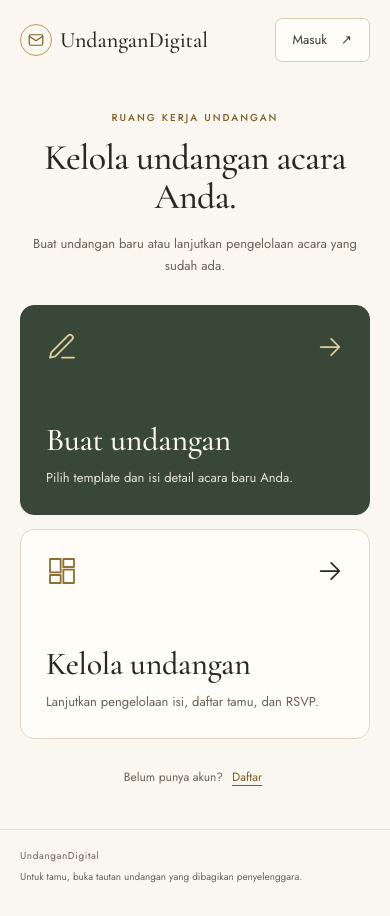
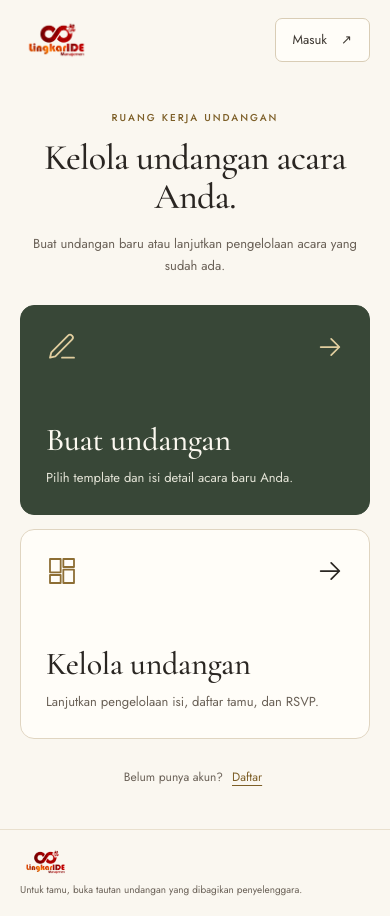
Before and after one commit to lim-event-tech/undangan-digital, a Next.js app: page / in a window 390 px wide. Built offline with nearby package versions, Linux system fonts and the light colour scheme.

Commit message:
feat: tambah branding lingkaride

```diff
--- a/next.config.ts
+++ b/next.config.ts
@@ -5,7 +5,7 @@ const nextConfig: NextConfig = {
   serverExternalPackages: ["baileys"],
   output: process.env.NEXT_OUTPUT === "standalone" ? "standalone" : undefined,
   images: {
-    localPatterns: [{ pathname: "/foto/**" }, { pathname: "/template/assets/**", search: "" }],
+    localPatterns: [{ pathname: "/foto/**" }, { pathname: "/template/assets/**", search: "" }, { pathname: "/brand/logolim.png", search: "" }],
     formats: ["image/webp"],
     minimumCacheTTL: 2592000,
   },
--- a/src/app/admin/masuk/page.tsx
+++ b/src/app/admin/masuk/page.tsx
@@ -4,6 +4,7 @@ import { googleConfigured } from "@/lib/auth-options";
 import { getAdmin } from "@/lib/session";
 import { TombolGoogle } from "../../masuk/tombol-google";
 import { FormMasukAdmin } from "./form-masuk-admin";
+import { BrandLogo } from "@/components/brand-logo";
 
 export const metadata: Metadata = { title: "Masuk admin" };
 
@@ -24,7 +25,7 @@ export default async function MasukAdminPage({ searchParams }: PageProps<"/admin
       <div className="flex w-full max-w-md flex-col gap-6">
         <div className="flex flex-col items-center gap-2 text-center">
           <span className="text-xs tracking-[0.2em] text-emas uppercase">Admin global</span>
-          <span className="font-judul text-[32px] leading-none font-semibold">UndanganDigital</span>
+          <BrandLogo />
         </div>
         <div className="flex flex-col gap-6 rounded-[10px] border border-garis bg-white p-7 shadow-[0_1px_2px_rgba(42,38,34,0.04),0_12px_32px_-18px_rgba(42,38,34,0.22)]">
           <div className="flex flex-col gap-1.5">
--- a/src/app/page.tsx
+++ b/src/app/page.tsx
@@ -1,6 +1,7 @@
 import type { Metadata } from "next";
 import Link from "next/link";
 import { Ikon } from "@/components/ikon";
+import { BrandLogo } from "@/components/brand-logo";
 import "./portal.css";
 
 export const metadata: Metadata = {
@@ -20,9 +21,8 @@ export default function Beranda() {
   return (
     <div className="portal-awal selalu-gerak">
       <header className="portal-header">
-        <Link className="portal-merek" href="/" aria-label="UndanganDigital, beranda">
-          <span className="portal-lambang"><Ikon nama="surat" ukuran={18} /></span>
-          <span>UndanganDigital</span>
+        <Link className="portal-merek" href="/" aria-label="LingkarIDE Manajemen, beranda UndanganDigital">
+          <BrandLogo height={40} />
         </Link>
         <Link className="portal-masuk" href="/masuk">Masuk <span aria-hidden="true">↗</span></Link>
       </header>
@@ -66,7 +66,7 @@ export default function Beranda() {
       </main>
 
       <footer className="portal-footer">
-        <span>UndanganDigital</span>
+        <BrandLogo height={28} />
         <p>Untuk tamu, buka tautan undangan yang dibagikan penyelenggara.</p>
       </footer>
     </div>
--- a/src/app/portal.css
+++ b/src/app/portal.css
@@ -13,8 +13,7 @@
 .portal-awal a { text-decoration: none; }
 .portal-awal a:focus-visible { outline: 2px solid #7d5f28; outline-offset: 5px; }
 .portal-header { display: flex; align-items: center; justify-content: space-between; gap: 16px; width: 100%; max-width: 1440px; margin-inline: auto; padding: 24px 40px; }
-.portal-merek { display: inline-flex; align-items: center; gap: 10px; color: #2a2622; font: 500 25px/1.2 'Cormorant Garamond', Georgia, serif; white-space: nowrap; }
-.portal-lambang { display: grid; place-items: center; width: 36px; height: 36px; border: 1px solid #b69b63; border-radius: 50%; color: #7d5f28; }
+.portal-merek { display: inline-flex; align-items: center; color: #2a2622; }
 .portal-masuk { display: inline-flex; align-items: center; justify-content: center; gap: 14px; min-height: 44px; padding: 9px 17px; border: 1px solid #d9cdb6; border-radius: 7px; font-size: 13px; color: #3d3731; background: #fffdf8; white-space: nowrap; transition: border-color .2s, background .2s; }
 .portal-masuk:hover { border-color: #a8853f; background: #f3eddd; }
 .portal-main { display: flex; flex: 1; align-items: center; justify-content: center; padding: 44px 28px 54px; }
@@ -49,8 +48,6 @@
 @keyframes portal-tampil { from { opacity: 0; transform: translateY(14px); } to { opacity: 1; transform: none; } }
 @media (max-width: 700px) {
   .portal-header { padding: 18px 20px; }
-  .portal-merek { font-size: 22px; gap: 8px; }
-  .portal-lambang { width: 32px; height: 32px; }
   .portal-main { padding: 30px 20px 36px; }
   .portal-isi { max-width: 470px; gap: 28px; }
   .portal-pilihan { grid-template-columns: minmax(0, 1fr); gap: 14px; }
@@ -62,7 +59,6 @@
 }
 @media (max-width: 360px) {
   .portal-header { padding-inline: 16px; gap: 10px; }
-  .portal-merek { font-size: 20px; }
   .portal-masuk { padding-inline: 12px; gap: 9px; font-size: 12px; }
   .portal-main { padding-inline: 16px; }
   .portal-jeda { display: block; }
@@ -71,8 +67,5 @@
 }
 @media (max-width: 300px) {
   .portal-header { padding-inline: 12px; gap: 6px; }
-  .portal-merek { font-size: 17px; gap: 6px; }
-  .portal-lambang { width: 24px; height: 24px; }
-  .portal-lambang svg { width: 14px; height: 14px; }
   .portal-masuk { padding-inline: 8px; gap: 6px; font-size: 11px; }
 }
--- a/src/components/admin-shell.tsx
+++ b/src/components/admin-shell.tsx
@@ -1,5 +1,5 @@
 import Link from "next/link";
-import { Ikon } from "@/components/ikon";
+import { BrandLogo } from "@/components/brand-logo";
 import { SidebarNav, type ItemNav } from "@/components/sidebar-nav";
 import { TombolKeluar } from "@/components/tombol-keluar";
 import { can, type Permission } from "@/lib/admin/roles";
@@ -25,17 +25,9 @@ export function AdminShell({
   return (
     <div className="flex min-h-screen flex-col lg:flex-row">
       <aside className="flex flex-col gap-4 border-b border-garis bg-white p-4 lg:sticky lg:top-0 lg:h-screen lg:w-64 lg:shrink-0 lg:overflow-y-auto lg:border-r lg:border-b-0">
-        <Link href="/admin" className="flex items-center gap-2 px-2 text-tinta no-underline">
-          <span
-            aria-hidden="true"
-            className="flex size-8 items-center justify-center rounded-full border border-[#c6a867] bg-white text-emas"
-          >
-            <Ikon nama="surat" ukuran={16} />
-          </span>
-          <span className="flex flex-col leading-tight">
-            <span className="font-judul text-[21px] font-medium">UndanganDigital</span>
-            <span className="text-[11px] tracking-[0.14em] text-redup uppercase">Admin global</span>
-          </span>
+        <Link href="/admin" aria-label="LingkarIDE Manajemen, admin UndanganDigital" className="flex flex-col items-start gap-2 px-2 text-tinta no-underline">
+          <BrandLogo height={36} />
+          <span className="text-[11px] tracking-[0.14em] text-redup uppercase">Admin global</span>
         </Link>
 
         <SidebarNav items={nav} />
--- a/src/components/app-shell.tsx
+++ b/src/components/app-shell.tsx
@@ -2,7 +2,7 @@
 
 import Link from "next/link";
 import { useParams } from "next/navigation";
-import { Ikon } from "@/components/ikon";
+import { BrandLogo } from "@/components/brand-logo";
 import { SidebarNav, type ItemNav } from "@/components/sidebar-nav";
 import { TombolKeluar } from "@/components/tombol-keluar";
 import { akhiriKelolaAction } from "@/app/undangan/kelola-actions";
@@ -55,17 +55,10 @@ export function AppShell({
       <aside className="flex flex-col gap-4 border-b border-garis bg-white p-4 lg:sticky lg:top-0 lg:h-screen lg:w-64 lg:shrink-0 lg:overflow-y-auto lg:border-r lg:border-b-0">
         <Link
           href="/undangan"
+          aria-label="LingkarIDE Manajemen, daftar undangan"
           className="flex items-center gap-2 px-2 text-tinta no-underline"
         >
-          <span
-            aria-hidden="true"
-            className="flex size-8 items-center justify-center rounded-full border border-[#c6a867] bg-white text-emas"
-          >
-            <Ikon nama="surat" ukuran={16} />
-          </span>
-          <span className="font-judul text-[21px] font-medium">
-            UndanganDigital
-          </span>
+          <BrandLogo height={36} />
         </Link>
 
         {invitation && status ? (
--- /dev/null
+++ b/src/components/brand-logo.tsx
@@ -0,0 +1,19 @@
+import Image from "next/image";
+
+const LOGO_RATIO = 600 / 329;
+
+export function BrandLogo({ height = 44, className = "" }: { height?: number; className?: string }) {
+  return (
+    <span className={`inline-flex shrink-0 items-center ${className}`}>
+      <Image
+        src="/brand/logolim.png"
+        alt="LingkarIDE Manajemen"
+        width={Math.round(height * LOGO_RATIO)}
+        height={height}
+        draggable={false}
+        className="block max-w-full object-contain"
+        style={{ height, width: "auto" }}
+      />
+    </span>
+  );
+}
--- a/src/components/layout-auth.tsx
+++ b/src/components/layout-auth.tsx
@@ -1,5 +1,6 @@
 import type { ReactNode } from "react";
 import { kartu } from "@/components/ui";
+import { BrandLogo } from "@/components/brand-logo";
 
 export function LayoutAuth({
   judul,
@@ -13,7 +14,7 @@ export function LayoutAuth({
   return (
     <div className="grid min-h-screen lg:grid-cols-2">
       <section className="hidden flex-col justify-between border-r border-garis bg-krem-2/60 p-12 lg:flex">
-        <span className="font-judul text-[26px] font-semibold">UndanganDigital</span>
+        <BrandLogo className="self-start" />
         <div className="flex max-w-md flex-col gap-4">
           <h2 className="font-judul text-[52px] leading-[1.08] font-semibold">
             Semua tamu,{" "}
@@ -31,6 +32,7 @@ export function LayoutAuth({
         <div
           className={`${kartu} flex w-full max-w-md flex-col gap-6 p-7 shadow-[0_1px_2px_rgba(42,38,34,0.04),0_12px_32px_-18px_rgba(42,38,34,0.22)]`}
         >
+          <BrandLogo className="self-start lg:hidden" />
           <div className="flex flex-col gap-1.5">
             <h1 className="m-0 font-judul text-[34px] leading-tight font-semibold">{judul}</h1>
             <p className="m-0 text-sm text-redup">{deskripsi}</p>
--- a/src/lib/slug.ts
+++ b/src/lib/slug.ts
@@ -3,6 +3,7 @@ export const RESERVED_SLUGS = new Set([
   "api",
   "app",
   "bantuan",
+  "brand",
   "contoh",
   "daftar",
   "foto",
```
Also changed, not shown: public/brand/logolim.png (added).
